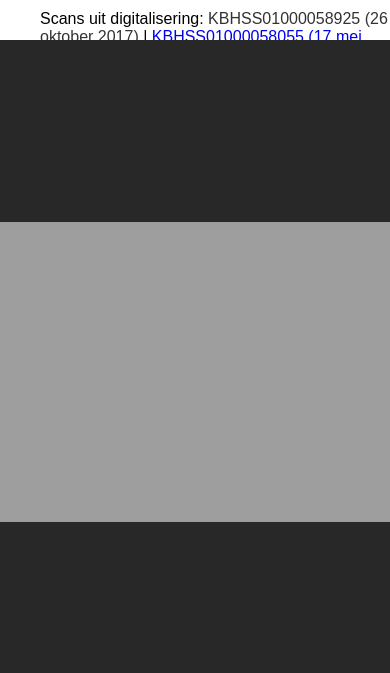
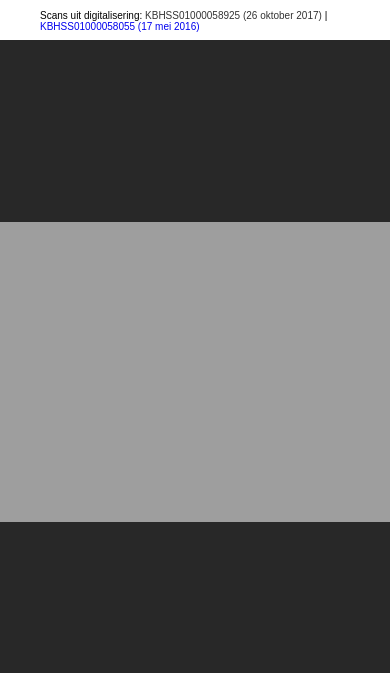
Before and after one commit to renevanderark/renevanderark.github.io, a plain HTML site: page manuscripts-demo.html in a window 390 px wide. Shown: the top 673 px of the page. Drawn offline with nearby package versions, Linux system fonts and the light colour scheme.

Commit message:
mobile exp.

```diff
--- a/manuscripts-demo.html
+++ b/manuscripts-demo.html
@@ -15,6 +15,11 @@
 						padding: 0 10px 0 10px;
 					}
 
+          @media only screen and (max-width: 1024px) {
+            html, body {
+              font-size: 10px;
+            }
+          }
 	    </style>
 		    <script src="https://ajax.googleapis.com/ajax/libs/jquery/3.2.1/jquery.min.js"></script>
 				<script src="jquery.mousewheel.js"></script>
@@ -73,7 +78,8 @@
 
 				}
 			})
-			.imageViewerHandlers({mousewheel: true});
+			.imageViewerHandlers({mousewheel: true})
+      .imageviewerTouchHandlers({});
 /*
 <a style="display: inline-block; padding: 5px 5px 3px 5px; margin: 4px 0 0 0; background-color: #ddd">
   <img src="http://imageviewer-iiif.kbresearch.nl/iiif-service/file%3A%2F%2F%2Fopt3%2Fhandschriften%2Fjp2%2F20171026%2FKBHSS01000058925%2Faccess%2F424C19_01_01_8531.jp2/full/,130/0/default.jpg" />
@@ -116,14 +122,14 @@
 
     var scrollSpeed = 0;
     var scrollDir = 0;
-    $("#thumb-scroll-right").on("mousedown", function() {
+    $("#thumb-scroll-right").on("mousedown touchstart", function() {
       scrollDir = 1;
     });
 
-    $("#thumb-scroll-left").on("mousedown", function() {
+    $("#thumb-scroll-left").on("mousedown touchstart", function() {
       scrollDir = -1;
     });
-    $(document).on("mouseup", function() { scrollDir = 0; scrollSpeed = 0});
+    $(document).on("mouseup touchend", function() { scrollDir = 0; scrollSpeed = 0});
 
     window.setInterval(function() {
       if (scrollDir !== 0) {
```
